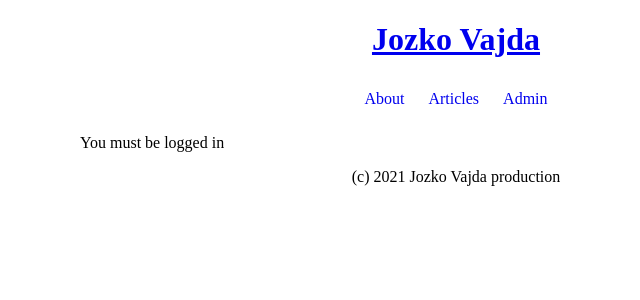
After one commit to pupan007/flask_project, a Flask app: page /admin/ in a window 1280 px wide. The commit adds this page. Shown: the top 300 px of the page, without its empty margins (184-824 px from the left). Run offline with Flask 2, Linux system fonts and the light colour scheme.

Commit message:
basic page layout and nav

```diff
--- a/mdblog/app.py
+++ b/mdblog/app.py
@@ -10,3 +10,12 @@ def view_welcome_page():
 @flask_app.route("/about/")
 def view_about():
     return render_template("about.jinja")
+
+
+@flask_app.route("/admin/")
+def view_admin():
+    return render_template("admin.jinja")
+
+@flask_app.route("/articles/")
+def view_articles():
+    return render_template("articles.jinja")
--- /dev/null
+++ b/mdblog/templates/_main.jinja
@@ -0,0 +1,35 @@
+<!DOCTYPE html>
+<html lang="en">
+
+<head>
+    <title>{%block title%}{%endblock%} </title>
+    <link rel="stylesheet" type="text/css" href={{url_for("static", filename= "css/main.css")}}
+
+</head>
+
+<body>
+    <header>
+        <h1><a href= "{{url_for("view_welcome_page")}}">Jozko Vajda</a></h1>
+    </header>
+    <nav>
+        <ul class=nav>
+            <li><a href= "{{url_for("view_about")}}">About</a></li>
+            <li><a href= "{{url_for("view_articles")}}">Articles</a></li>
+            <li><a href= "{{url_for("view_admin")}}">Admin</a></li>
+        </ul>
+    </nav>
+    <main>
+        {%block main%}
+
+        {%endblock%}
+
+    </main>
+
+    <footer>
+        <p>
+            (c) 2021 Jozko Vajda production
+        </p>
+    </footer>
+</body>
+
+</html>
--- /dev/null
+++ b/mdblog/templates/admin.jinja
@@ -0,0 +1,6 @@
+{% extends "_main.jinja"%}
+{%block title%} Admin page {%endblock%}
+
+{%block main%}
+    You must be logged in
+{%endblock%}
--- /dev/null
+++ b/mdblog/templates/articles.jinja
@@ -0,0 +1,6 @@
+{% extends "_main.jinja"%}
+{%block title%} Articles {%endblock%}
+
+{%block main%}
+    here should be articles
+{%endblock%}
```
Also changed, not shown: mdblog/templates/about.jinja (+5 -37 lines), mdblog/templates/welcome_page.jinja (+5 -37 lines).
